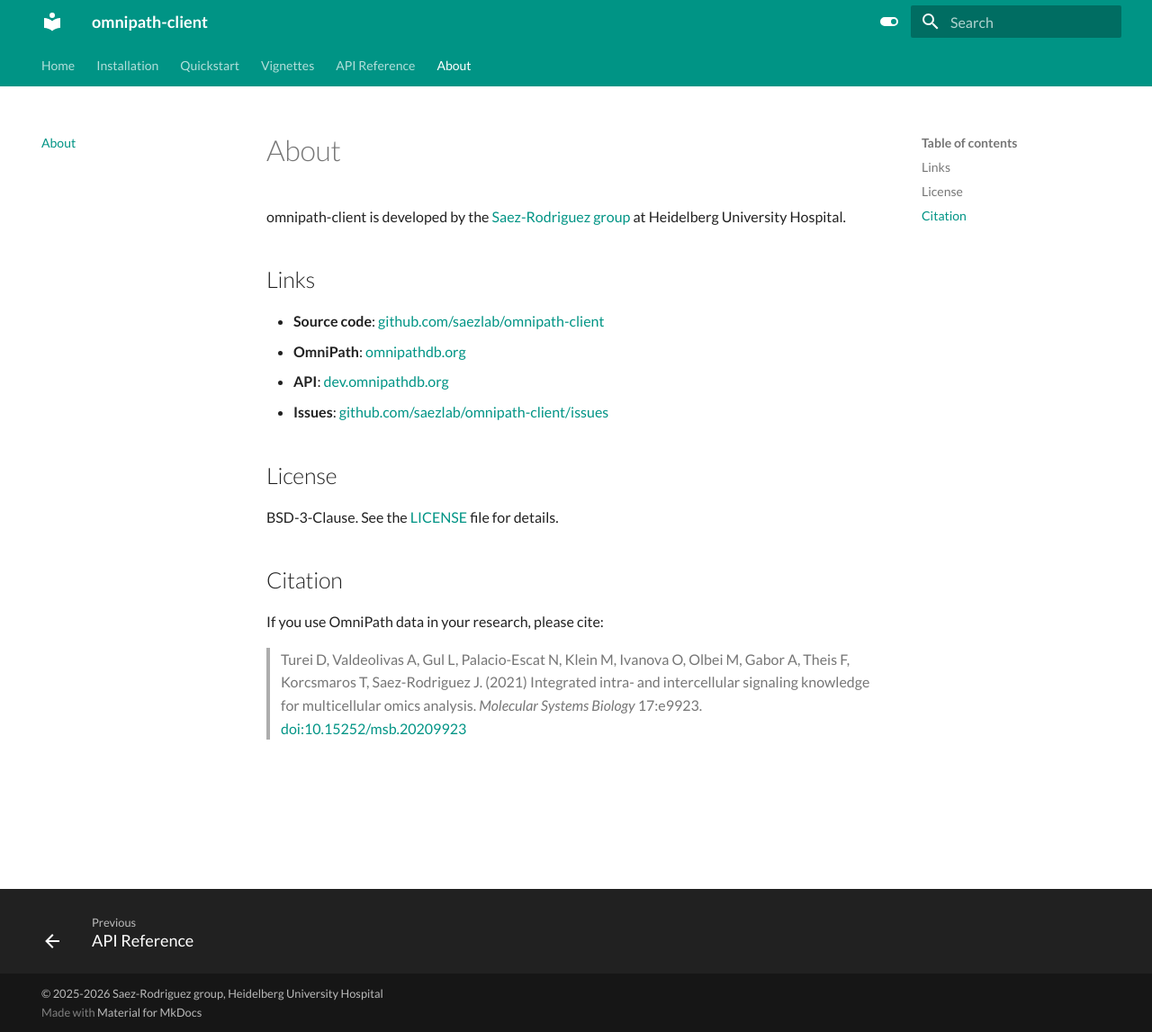
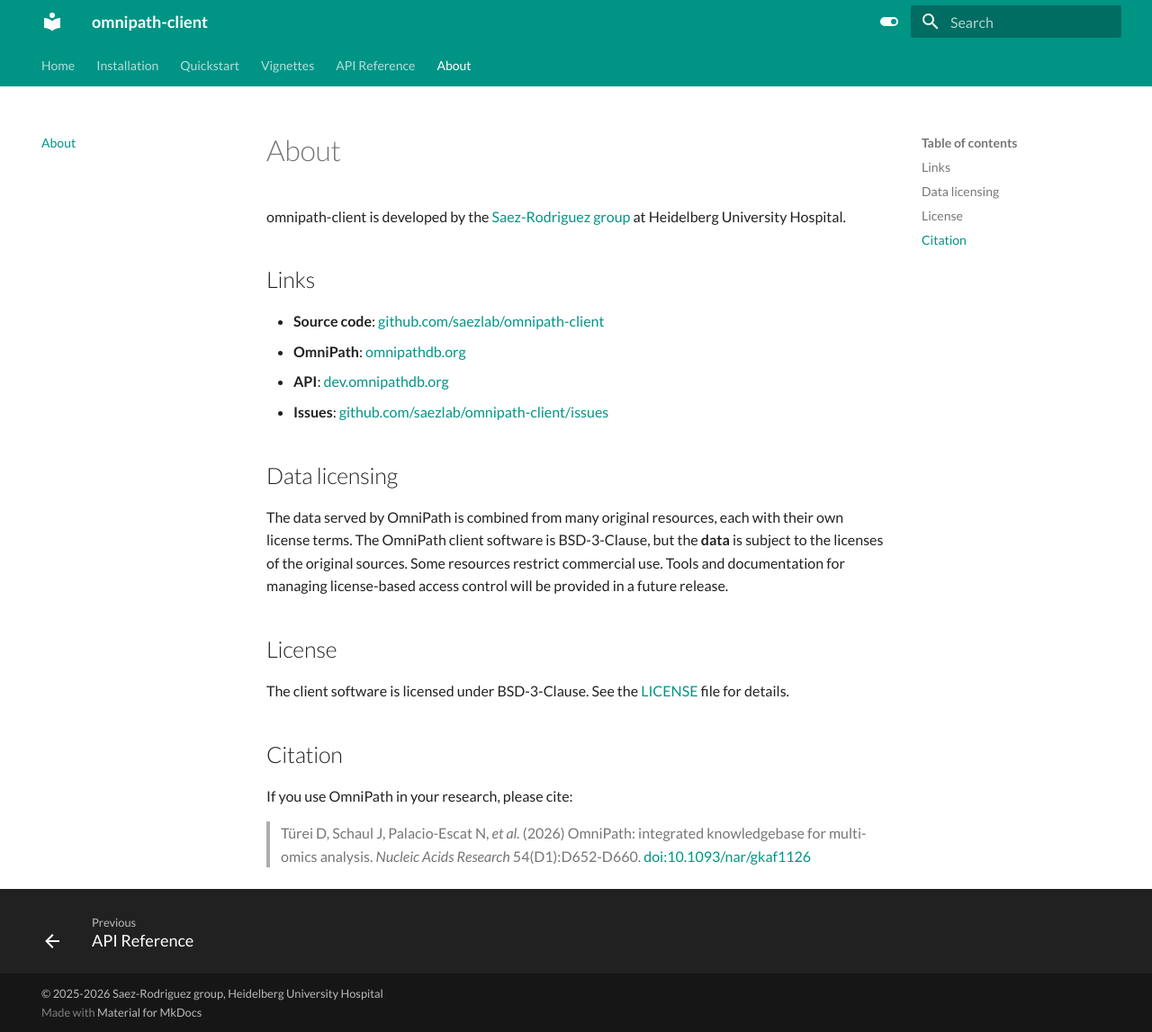
Before and after one commit to saezlab/omnipath-client, an MkDocs documentation site: the page built from docs/about.md, in a window 1280 px wide and 1147 px high. Shown: the whole window at 90% size. Built offline with MkDocs 1.6.1 and Material for MkDocs 9.7.7, drawn with Linux system fonts in a browser that asks for light colours.

Commit message:
Update README, About page, and add Codecov to CI
Replace template placeholder README with real content: badges
(tests, codecov, docs, pypi, license), features, installation,
quick start examples, data licensing note, and NAR 2026 citation.
CI workflow now generates coverage XML and uploads to Codecov.
Drops Python 3.9 from the test matrix (requires-python >= 3.10).

Co-Authored-By: Claude Opus 4.6 (1M context) <noreply@anthropic.com>

```diff
--- a/docs/about.md
+++ b/docs/about.md
@@ -10,18 +10,25 @@ omnipath-client is developed by the
 - **API**: [dev.omnipathdb.org](https://dev.omnipathdb.org/)
 - **Issues**: [github.com/saezlab/omnipath-client/issues](https://github.com/saezlab/omnipath-client/issues)
 
+## Data licensing
+
+The data served by OmniPath is combined from many original resources, each
+with their own license terms. The OmniPath client software is BSD-3-Clause,
+but the **data** is subject to the licenses of the original sources. Some
+resources restrict commercial use. Tools and documentation for managing
+license-based access control will be provided in a future release.
+
 ## License
 
-BSD-3-Clause. See the
+The client software is licensed under BSD-3-Clause. See the
 [LICENSE](https://github.com/saezlab/omnipath-client/blob/master/LICENSE)
 file for details.
 
 ## Citation
 
-If you use OmniPath data in your research, please cite:
+If you use OmniPath in your research, please cite:
 
-> Turei D, Valdeolivas A, Gul L, Palacio-Escat N, Klein M, Ivanova O,
-> Olbei M, Gabor A, Theis F, Korcsmaros T, Saez-Rodriguez J. (2021)
-> Integrated intra- and intercellular signaling knowledge for multicellular
-> omics analysis. *Molecular Systems Biology* 17:e9923.
-> [doi:10.15252/msb.20209923](https://doi.org/10.15252/msb.20209923)
+> Türei D, Schaul J, Palacio-Escat N, *et al.* (2026)
+> OmniPath: integrated knowledgebase for multi-omics analysis.
+> *Nucleic Acids Research* 54(D1):D652-D660.
+> [doi:10.1093/nar/gkaf1126](https://doi.org/10.1093/nar/gkaf1126)
```
Also changed, not shown: README.md (+64 -35 lines), 1 other file.
